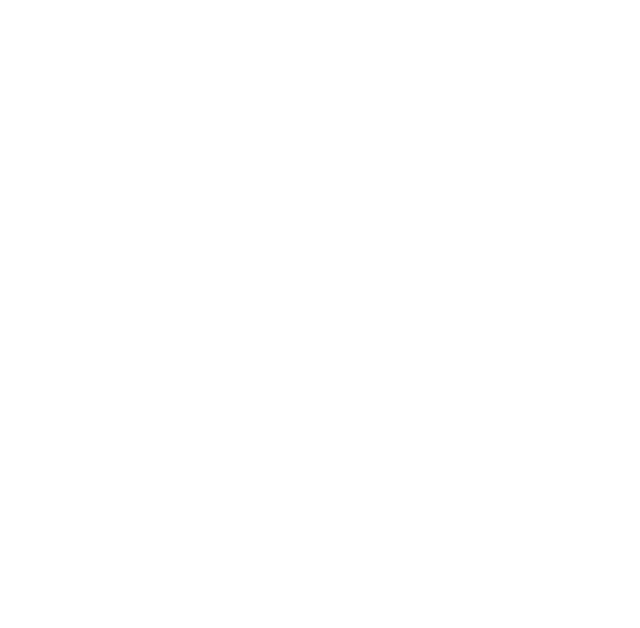
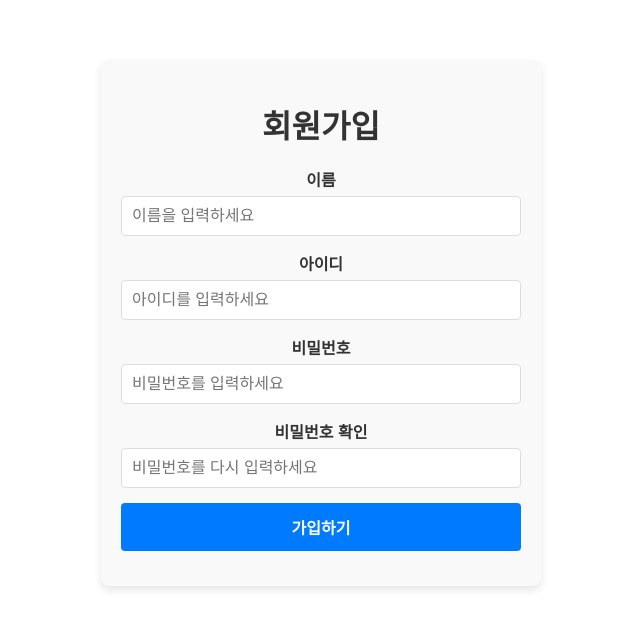
Before and after one commit to moeunseo/vud-board-project, a Vue app: page /signup in a window 1280 px wide. Before the commit this address had no page. Shown: the top 628 px of the page, without its empty margins (319-959 px from the left). Built offline with nearby package versions, Linux system fonts and the light colour scheme.

Commit message:
2025.01.14 회원가입 구현

```diff
--- a/package.json
+++ b/package.json
@@ -9,6 +9,7 @@
   },
   "dependencies": {
     "axios": "^1.7.9",
+    "bcrypt": "^5.1.1",
     "core-js": "^3.40.0",
     "cors": "^2.8.5",
     "express": "^4.21.2",
--- a/src/components/PostDetail.vue
+++ b/src/components/PostDetail.vue
@@ -30,7 +30,8 @@
           <label v-if="form.files.length>0">첨부파일</label>
           <ul>
               <li v-for="(file, index) in form.files" :key="index">
-                <a :href="file.fileUrl" target="_blank">{{ file.fileName }}</a>
+                <!-- 업로드된 파일 로컬로 다운로드 -->
+                <a :href="file.fileUrl" :download="file.fileName" target="_blank">{{ file.fileName }}</a>
                 ({{formatFileSize(file.fileSize)}})
               </li>
           </ul>
--- a/src/components/PostList.vue
+++ b/src/components/PostList.vue
@@ -1,6 +1,11 @@
 <template>
   <div class="post-list-container">
-    <h1>게시글 목록</h1><br>
+    <div class="userPage">
+      <router-link :to="{name: 'PostSignup'}" class="user-btn">회원가입</router-link>
+      <router-link :to="{name: 'PostLogin'}" class="user-btn">로그인</router-link>
+    </div>
+
+    <h1>게시글 목록</h1>
     <!-- 작성하기 버튼을 누르면 작성 폼으로 이동하는 라우터 등록 -->
     <router-link :to="{ name: 'PostForm' }" class="write-btn">작성하기</router-link>
 
@@ -203,4 +208,32 @@ h1 {
     flex-direction: column;
   }
 }
+
+
+/* 로그인 회원가입 */
+.userPage {
+    position: absolute;
+    top: 10px;
+    right: 20px;
+}
+
+.user-btn {
+display: inline-block;
+margin: 0 10px;
+padding: 10px 20px;
+border: 1px solid #007bff;
+border-radius: 5px;
+background-color: #007bff;
+color: white;
+text-decoration: none;
+font-size: 14px;
+font-weight: bold;
+cursor: pointer;
+transition: background-color 0.3s ease;
+}
+
+.user-btn:hover {
+background-color: #0056b3;
+border-color: #0056b3;
+}
 </style>
--- /dev/null
+++ b/src/pages/PostLogin.vue
@@ -0,0 +1,104 @@
+<template>
+<div class="login-container">
+    <h1>로그인</h1>
+    <form @submit.prevent="handleLogin">
+    <div class="form-group">
+        <label for="username">아이디</label>
+        <input type="text" id="username" v-model="formData.userId" placeholder="아이디를 입력하세요"/>
+    </div>
+    <div class="form-group">
+        <label for="password">비밀번호</label>
+        <input type="password" id="password" v-model="formData.password" placeholder="비밀번호를 입력하세요"/>
+    </div>
+    <button type="submit">로그인</button>
+    </form>
+    <!-- <br> -->
+    <!-- 나중에 구현할 부분 -->
+    <!-- <button type="button">카카오 로그인</button> -->
+</div>
+</template>
+
+<script>
+import axios from 'axios';
+
+export default {
+data() {
+    return {
+    formData: {
+        userId: '',
+        password: '',
+    },
+    };
+},
+methods: {
+    handleLogin() {
+        // 로그인 처리 로직
+        console.log('로그인 시도:', this.formData)
+
+        axios
+        .post(`http://localhost:3000/login`, this.formData)
+        .then(response =>{
+            // 로그인 성공 시
+            console.log(response.data)
+            this.$router.push({name: 'Home'})
+        })
+        .catch(error =>{
+            // 로그인이 실패 시
+            alert('존재하지 않은 사용자입니다.')
+            console.error('로그인 오류', error)
+        })
+    },
+},
+}
+</script>
+
+<style scoped>
+.login-container {
+width: 100%;
+max-width: 400px;
+margin: 0 auto;
+padding: 20px;
+border: 1px solid #ccc;
+border-radius: 8px;
+background-color: #f9f9f9;
+}
+
+h1 {
+text-align: center;
+margin-bottom: 20px;
+}
+
+.form-group {
+margin-bottom: 15px;
+}
+
+label {
+display: block;
+margin-bottom: 5px;
+}
+
+input {
+width: 100%;
+padding: 8px;
+border: 1px solid #ccc;
+border-radius: 4px;
+box-sizing: border-box;
+font-size: 16px;
+}
+
+button {
+width: 100%;
+padding: 10px;
+border: none;
+border-radius: 4px;
+background-color: #007bff;
+color: white;
+font-size: 16px;
+font-weight: bold;
+cursor: pointer;
+}
+
+button:hover {
+background-color: #0056b3;
+}
+</style>
--- /dev/null
+++ b/src/pages/PostSignup.vue
@@ -0,0 +1,149 @@
+<template>
+    <div class="signup-container">
+      <h1>회원가입</h1>
+
+      <form @submit.prevent="handleSubmit">
+        <div class="form-group">
+            <label for="username">이름</label>
+            <input type="text" id="username" v-model="formData.username" placeholder="이름을 입력하세요"/>
+            <label v-if="errorMsg" class="error">이름을 입력해주세요.</label>
+        </div>
+
+        <div class="form-group">
+            <label for="userId">아이디</label>
+            <input type="text" id="userId" v-model="formData.userId" placeholder="아이디를 입력하세요" />
+            <label v-if="errorMsg" class="error">아이디를 입력해주세요.</label>
+        </div>
+
+        <div class="form-group">
+            <label for="password">비밀번호</label>
+            <input type="password" id="password" v-model="formData.password" placeholder="비밀번호를 입력하세요" />
+            <label v-if="errorMsg" class="error">비밀번호를 입력해주세요.</label>
+        </div>
+
+        <div class="form-group">
+            <label for="confirmPassword">비밀번호 확인</label>
+            <input type="password" id="confirmPassword" v-model="formData.confirmPassword" placeholder="비밀번호를 다시 입력하세요" />
+            <label v-if="checkPwd" class="error">비밀번호가 일치하지 않습니다.</label>
+        </div>
+
+        <div class="form-group">
+            <button type="submit">가입하기</button>
+        </div>
+      </form>
+
+    </div>
+  </template>
+
+  <script>
+import axios from 'axios';
+
+  export default {
+    data() {
+      return {
+        formData: {
+          username: '',
+          userId: '',
+          password: '',
+          confirmPassword: ''
+        },
+        errorMsg: false,
+        checkPwd: false
+      };
+    },
+    computed:{
+        // 이름이 빈칸일 때
+
+    },
+    methods: {
+      handleSubmit() {
+        // 비밀번호 확인 로직
+        if (this.formData.password !== this.formData.confirmPassword) {
+          this.checkPwd = true
+          return
+        }
+
+        // 여기에 서버로 데이터를 보내는 로직 작성
+        console.log('회원가입 데이터:', this.formData);
+        axios
+        .post(`http://localhost:3000/signup`, this.formData)
+        .then(response =>{
+            console.log(response.data, '데이터 전송')
+            this.$router.push({name: 'PostLogin'})
+        })
+        .catch(error =>{
+            console.error('회원가입 오류', error)
+        })
+      }
+    }
+  };
+  </script>
+
+  <style scoped>
+.signup-container {
+max-width: 400px;
+margin: 50px auto;
+padding: 20px;
+background-color: #f9f9f9;
+border-radius: 8px;
+box-shadow: 0 4px 8px rgba(0, 0, 0, 0.1);
+}
+
+h1 {
+text-align: center;
+margin-bottom: 20px;
+color: #333;
+}
+
+.form-group {
+margin-bottom: 15px;
+}
+
+label {
+display: block;
+margin-bottom: 5px;
+font-weight: bold;
+color: #333;
+}
+
+input {
+width: 100%;
+padding: 10px;
+border: 1px solid #ddd;
+border-radius: 4px;
+box-sizing: border-box;
+font-size: 16px;
+}
+
+input:focus {
+border-color: #0056b3;
+outline: none;
+}
+
+.error{
+display: block;
+margin-bottom: 5px;
+font-weight: bold;
+color: red;
+}
+
+button {
+width: 100%;
+padding: 12px;
+background-color: #007bff;
+border: none;
+border-radius: 4px;
+color: white;
+font-size: 16px;
+font-weight: bold;
+cursor: pointer;
+}
+
+button:hover {
+background-color: #0056b3;
+}
+
+button:disabled {
+background-color: #ccc;
+}
+  </style>
--- a/src/router/index.js
+++ b/src/router/index.js
@@ -7,6 +7,8 @@ import PostForm from '@/components/PostForm.vue';
 import PostDetail from '@/components/PostDetail.vue';
 import PostComment from '@/components/PostComment.vue';
 import PostSearch from '@/components/PostSearch.vue';
+import PostSignup from '@/pages/PostSignup.vue';
+import PostLogin from '@/pages/PostLogin.vue';
 
 // 라우터 생성
 const router = createRouter({
@@ -16,7 +18,9 @@ const router = createRouter({
     { path: '/write', name: 'PostForm', component: PostForm },
     { path: '/detail/:id', name:'PostDetail', component: PostDetail}, // 동적 라우트 설정
     { path: '/comments/:id', name: 'PostComment', component: PostComment},
-    { path: '/serach', name:'PostSerach', component: PostSearch}
+    { path: '/serach', name:'PostSerach', component: PostSearch},
+    { path: '/signup', name: 'PostSignup', component: PostSignup},
+    { path: '/login', name: 'PostLogin', component: PostLogin}
   ],
 });
 
```
Also changed, not shown: backend.js (+86 -3 lines), 2 other files (tests, documents, lock files or other folders).
